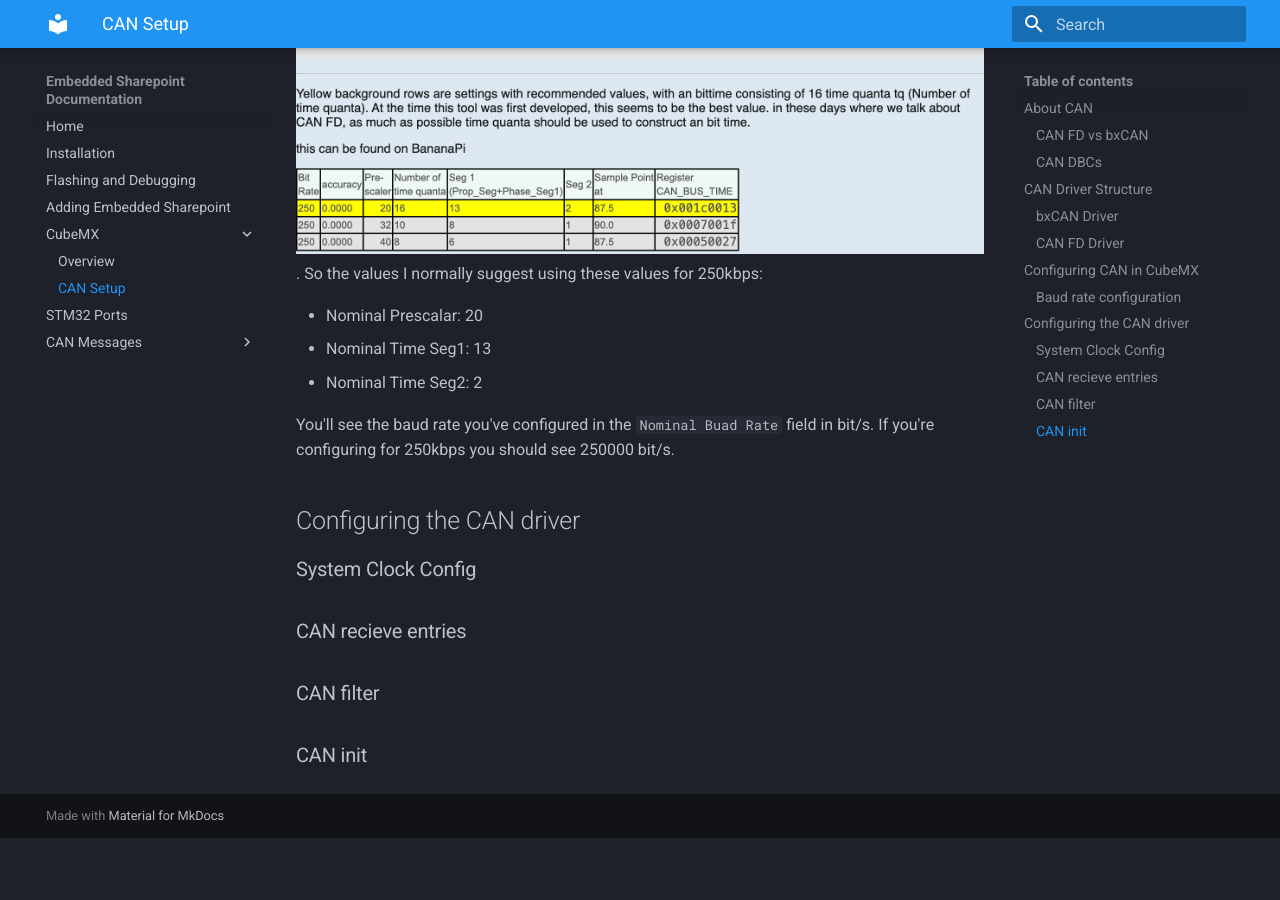
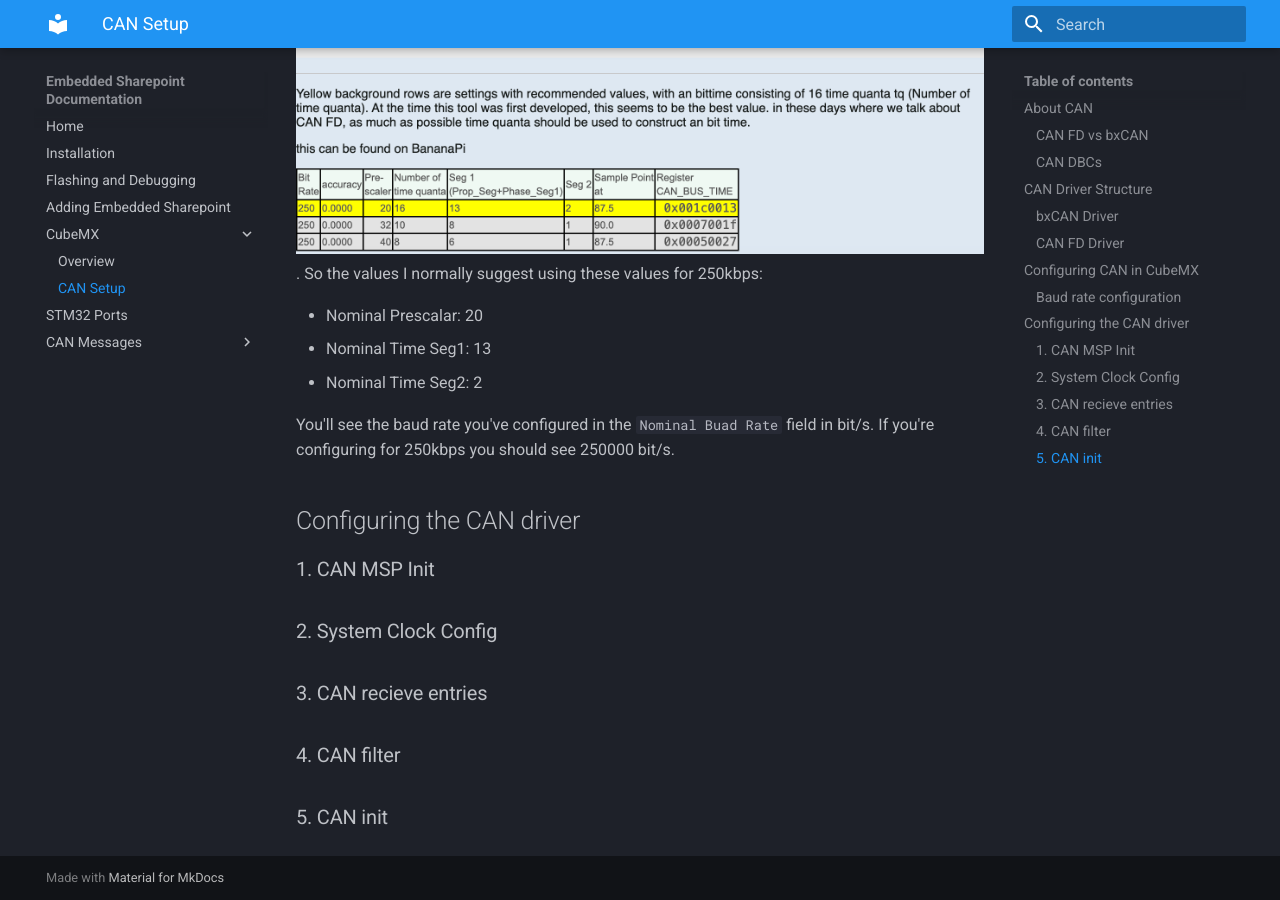
Before and after one commit to lhr-solar/Embedded-Sharepoint, an MkDocs documentation site: the page built from docs/CanSetup.md, in a window 1280 px wide and 900 px high, scrolled down 2656 px. Built offline with MkDocs 1.6.1 and Material for MkDocs 9.7.7, drawn with Linux system fonts in a browser that asks for light colours; before the commit the page ends 3494 px from its top, so only the background shows below that.

````diff
--- a/docs/CanSetup.md
+++ b/docs/CanSetup.md
@@ -51,10 +51,12 @@ You'll see the baud rate you've configured in the ```Nominal Buad Rate``` field
 
 ## Configuring the CAN driver
 
-### System Clock Config
+### 1. CAN MSP Init
 
-### CAN recieve entries
+### 2. System Clock Config
 
-### CAN filter
+### 3. CAN recieve entries
 
-### CAN init
+### 4. CAN filter
+
+### 5. CAN init
````
Also changed, not shown: 3 other files.
